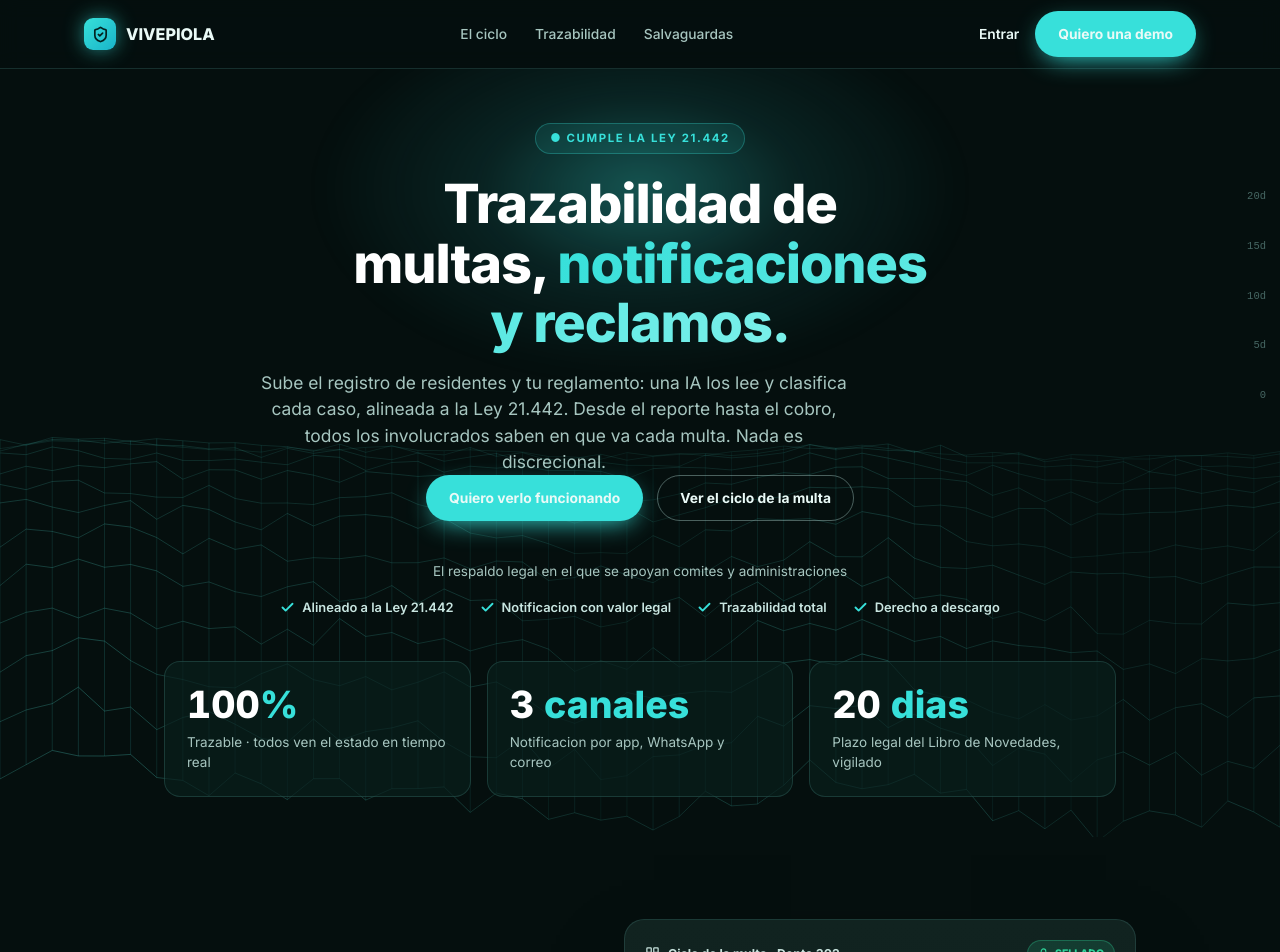
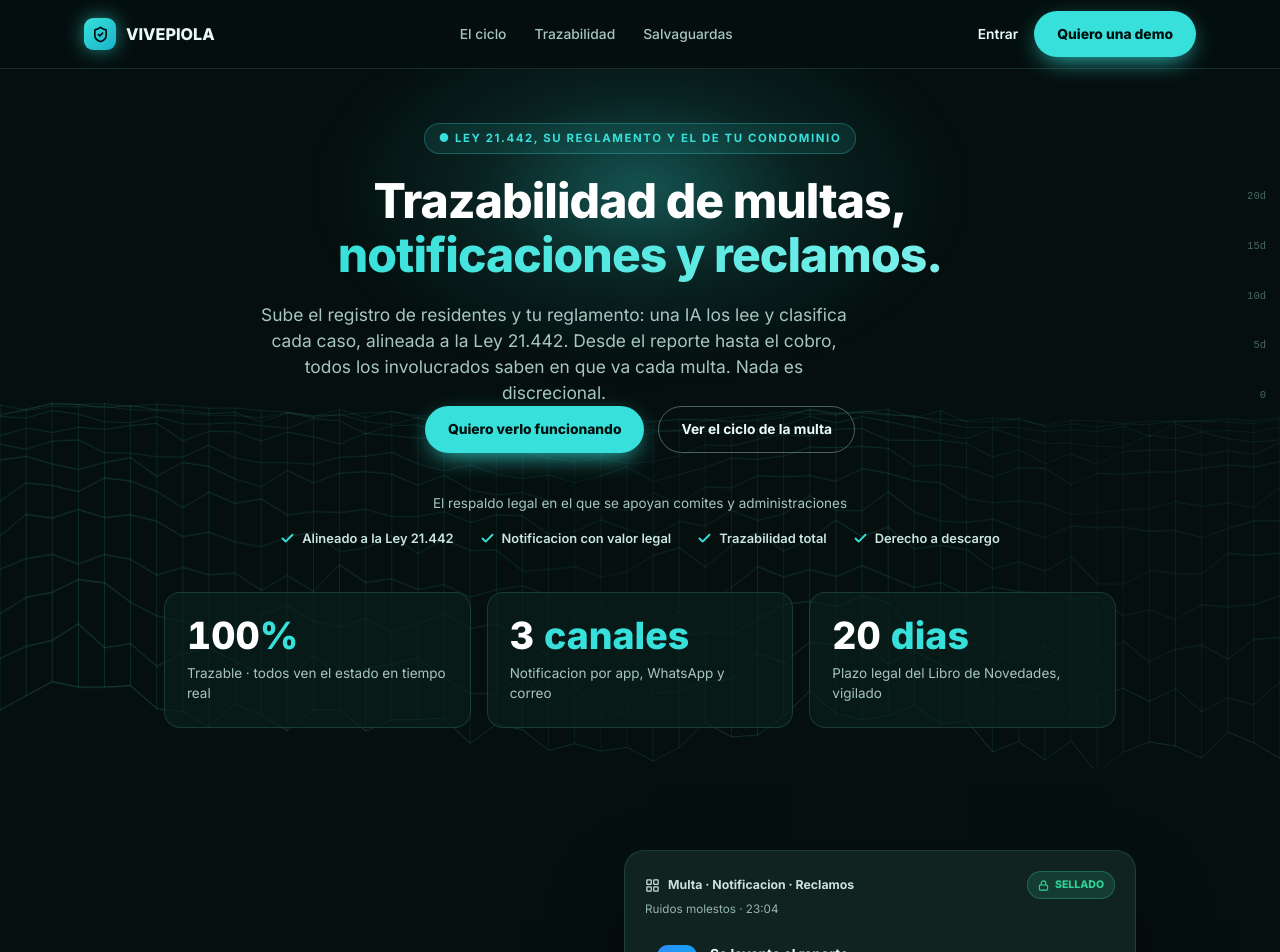
Before and after one commit to situaciones/vivepiola, a React (Vite) app in the folder frontend/: page / in a window 1280 px wide. Shown: the top 952 px of the page. Built offline with nearby package versions, Linux system fonts and the light colour scheme.

Commit message:
Landing: contraste oscuro en botones, titular en dos lineas, mapa sin depto, quitar a prueba de reclamos y frase de cierre

```diff
--- a/frontend/src/pages/Landing.css
+++ b/frontend/src/pages/Landing.css
@@ -9,7 +9,7 @@
   --shadow:0 18px 40px -18px rgba(0,0,0,.55); --shadow-lg:0 40px 90px -30px rgba(0,0,0,.7);
   --grid-line:rgba(255,255,255,.05);
   --h-bg:#050f0e; --h-ink:#eafaf7; --h-muted:#a7c6c0;
-  --h-cyan:#37e0da; --h-cyan-ink:#032120; --h-border:rgba(120,220,210,.16);
+  --h-cyan:#37e0da; --h-cyan-ink:#00100e; --h-border:rgba(120,220,210,.16);
 }
 
 .vp, .vp *{box-sizing:border-box}
@@ -30,8 +30,10 @@
 .nav-links a:hover{color:var(--h-ink)}
 .nav-right{display:flex;align-items:center;gap:16px}
 .nav-login{color:var(--h-ink);font-weight:600;font-size:.92rem}
-.btn-cyan{background:var(--h-cyan);color:var(--h-cyan-ink);box-shadow:0 8px 26px -8px var(--h-cyan)}
-.btn-cyan:hover{filter:brightness(1.08);transform:translateY(-1px)}
+/* .vp a{color:inherit} gana por especificidad: hay que scopear con .vp para el texto oscuro */
+.vp .btn-cyan{background:var(--h-cyan);color:var(--h-cyan-ink);font-weight:800}
+.vp .btn-cyan{box-shadow:0 8px 26px -8px var(--h-cyan)}
+.vp .btn-cyan:hover{filter:brightness(1.08);transform:translateY(-1px)}
 @media(max-width:860px){.nav-links{display:none}}
 
 /* HERO */
@@ -40,7 +42,7 @@
 #terrain{position:absolute;left:0;right:0;bottom:0;top:40%;width:100%;height:60%;z-index:0;pointer-events:none}
 .hero-inner{position:relative;z-index:2;text-align:center;padding:54px 24px 0;max-width:820px;margin:0 auto}
 .h-eyebrow{display:inline-flex;align-items:center;gap:8px;font-size:.76rem;font-weight:700;letter-spacing:.14em;text-transform:uppercase;color:var(--h-cyan);background:rgba(55,224,218,.1);border:1px solid rgba(55,224,218,.28);padding:6px 14px;border-radius:999px}
-.hero h1{font-size:clamp(2.2rem,5vw,3.6rem);font-weight:800;line-height:1.1;margin:20px auto 18px;max-width:16ch;color:#fff}
+.hero h1{font-size:clamp(2rem,4.4vw,3.2rem);font-weight:800;line-height:1.12;margin:20px auto 20px;max-width:22ch;color:#fff}
 .hero h1 .hl{background:linear-gradient(100deg,var(--h-cyan),#7af0ea);-webkit-background-clip:text;background-clip:text;color:transparent}
 .hero-lead{font-size:1.16rem;color:var(--h-muted);max-width:600px;margin:0 auto 30px}
 .hero-ctas{display:flex;gap:14px;justify-content:center;flex-wrap:wrap}
--- a/frontend/src/pages/Landing.jsx
+++ b/frontend/src/pages/Landing.jsx
@@ -167,7 +167,7 @@ export default function Landing() {
           <span>20d</span><span>15d</span><span>10d</span><span>5d</span><span>0</span>
         </div>
         <div className="hero-inner">
-          <span className="h-eyebrow rise d1">● Cumple la Ley 21.442</span>
+          <span className="h-eyebrow rise d1">● Ley 21.442, su reglamento y el de tu condominio</span>
           <h1 className="rise d2">Trazabilidad de multas, <span className="hl">notificaciones y reclamos.</span></h1>
           <p className="hero-lead rise d2">
             Sube el registro de residentes y tu reglamento: una IA los lee y clasifica cada caso,
@@ -210,7 +210,7 @@ export default function Landing() {
           </div>
           <div className="map">
             <div className="map-top">
-              <span className="map-title"><LayoutGrid size={15} strokeWidth={2} /> Ciclo de la multa · Depto 302</span>
+              <span className="map-title"><LayoutGrid size={15} strokeWidth={2} /> Multa · Notificacion · Reclamos</span>
               <span className="seal"><Lock size={11} strokeWidth={2.4} /> SELLADO</span>
             </div>
             <div className="map-sub">Ruidos molestos · 23:04</div>
@@ -276,7 +276,6 @@ export default function Landing() {
       <section id="salvaguardas" className="band">
         <div className="wrap">
           <div className="sec-head">
-            <div className="sec-eye">A prueba de reclamos</div>
             <h2>Las salvaguardas que te protegen</h2>
             <p>No basta con seguir el orden: el sistema tambien frena los abusos y cubre los casos dificiles.</p>
           </div>
@@ -291,17 +290,6 @@ export default function Landing() {
         </div>
       </section>
 
-      {/* ---------- THESIS ---------- */}
-      <section className="band">
-        <div className="wrap thesis">
-          <div className="mk-lg"><ShieldCheck size={26} strokeWidth={2.2} /></div>
-          <p className="q">
-            VIVEPIOLA sigue cada sancion desde el reporte hasta el cobro, verificando que cada paso sea
-            valido segun la ley y dejando <span className="hl">un rastro que nadie puede negar.</span>
-          </p>
-        </div>
-      </section>
-
       {/* ---------- CTA ---------- */}
       <section id="demo">
         <div className="wrap">
@@ -310,7 +298,7 @@ export default function Landing() {
               <div>
                 <h2>Que tu comite y tu administracion duerman tranquilos</h2>
                 <p>Agenda una demo de 20 minutos. Te mostramos, con las multas de tu propio condominio,
-                  como dejar todo en orden y a prueba de reclamos.</p>
+                  como dejar todo en orden y con trazabilidad completa.</p>
                 <ul>
                   <li><CheckCircle2 size={16} strokeWidth={2.6} /> Al dia con la Ley 21.442, sin abogados</li>
                   <li><CheckCircle2 size={16} strokeWidth={2.6} /> Te acompañamos en la puesta en marcha</li>
```
